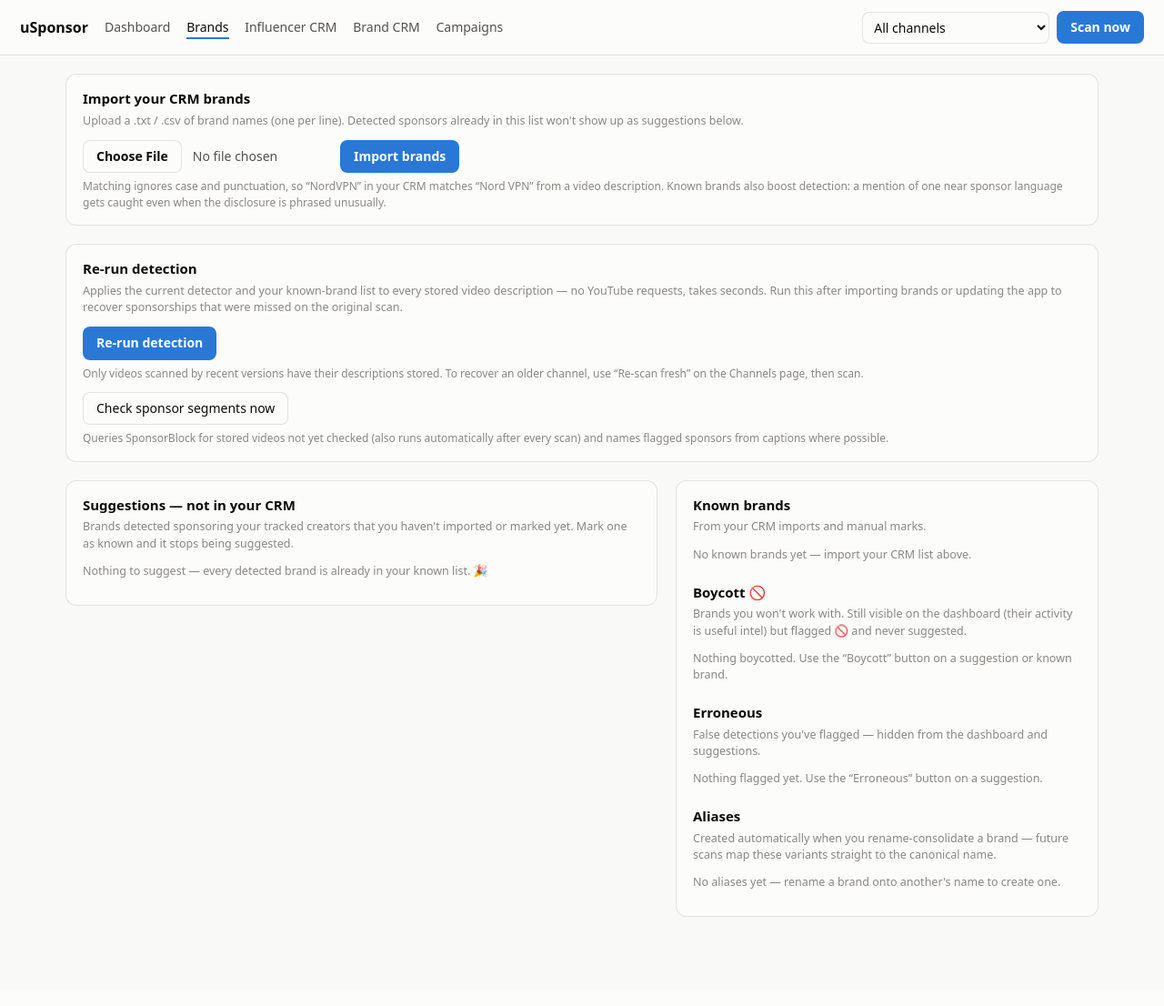
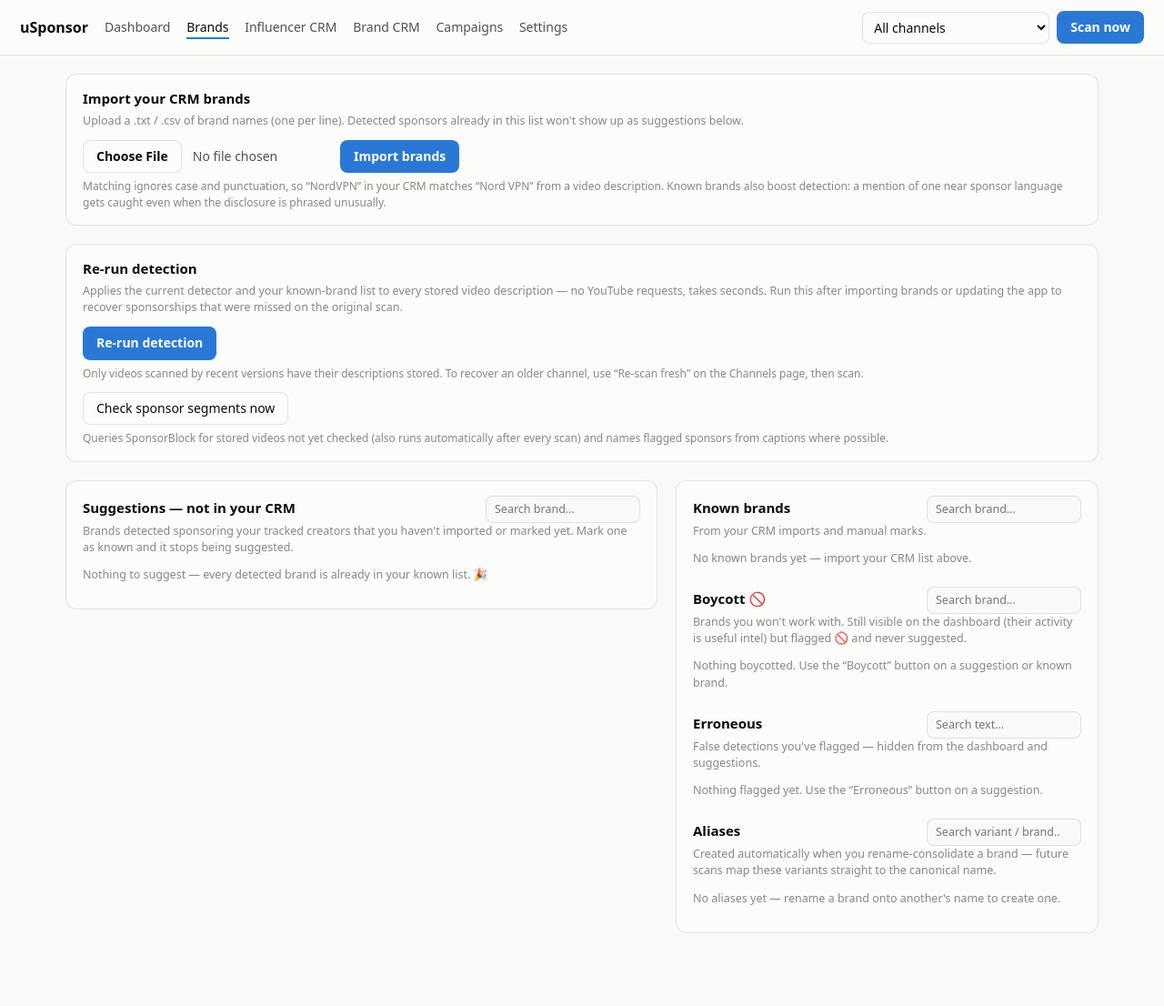
Before and after one commit to WajihQ/uSponsor, a Flask app: page /brands in a window 1280 px wide. Shown: the whole page at 91% size. Before the commit the page ends 1008 px from the top, so only its background shows below. Run offline with Flask 3, Linux system fonts and the light colour scheme; data that the repository does not hold is empty.

Commit message:
Add Settings page; harden cookie handling; auto-classify known brands; add search filters to Brands tab
- New /settings page consolidates Gmail/Instantly sync cards (moved off Influencer/Brand CRM tabs) and shows scan cookie status.
- Detect a corrupt/truncated cookies.txt (can happen on interrupted upload or unclean shutdown) and fall back to unauthenticated scanning instead of hard-failing every request; surface the state in the UI.
- Brand CRM adds/edits now auto-mark a brand 'known' via db.ensure_known_brand, so it stops showing as a suggestion without a manual checkmark.
- Gmail sync heartbeat runs an immediate sync on start, not just after the first interval, so short sessions still get one.
- Brands tab: per-section search filters (q_sug/q_known/q_err/q_boy/q_rec/q_mon) and alias search.

```diff
--- a/app.py
+++ b/app.py
@@ -397,9 +397,9 @@ def crm_influencers():
     return render_template(
         "crm_influencers.html", rows=rows, statuses=statuses, counts=counts,
         avg_views=avg_views, scanned=scanned, cookies=scraper.cookies_active(),
+        cookies_broken=scraper.cookies_broken(),
         status_options=_status_options(statuses, _INFL_STATUS_DEFAULTS),
         f_status=f_status, f_revisit=f_revisit, q=q, sort=sort, scan=scraper.STATE,
-        gmail=gmail_sync.status(), instantly=instantly.status(),
     )
 
 
@@ -526,7 +526,6 @@ def crm_brands():
         "crm_brands.html", rows=rows, statuses=statuses, niches=niches, counts=counts,
         status_options=_status_options(statuses, _BRAND_STATUS_DEFAULTS),
         f_status=f_status, f_niche=f_niche, q=q, sort=sort, scan=scraper.STATE,
-        gmail=gmail_sync.status(), instantly=instantly.status(),
     )
 
 
@@ -558,6 +557,9 @@ def crm_brands_add():
         conn.execute(
             f"INSERT INTO brand_leads ({', '.join(cols)}) VALUES ({placeholders})", vals
         )
+        brand = request.form.get("brand", "").strip()
+        if brand:
+            db.ensure_known_brand(conn, brand)
         conn.commit()
     finally:
         conn.close()
@@ -577,6 +579,8 @@ def crm_brands_edit(bid):
     conn = db.connect()
     try:
         conn.execute(f"UPDATE brand_leads SET {', '.join(sets)} WHERE id = ?", (*args, bid))
+        if request.form.get("brand", "").strip():
+            db.ensure_known_brand(conn, request.form["brand"].strip())
         conn.commit()
     finally:
         conn.close()
@@ -594,11 +598,19 @@ def crm_brands_delete(bid):
     return _done("Brand lead removed.", endpoint="crm_brands")
 
 
+@app.route("/settings")
+def settings():
+    return render_template(
+        "settings.html", scan=scraper.STATE,
+        gmail=gmail_sync.status(), instantly=instantly.status(),
+    )
+
+
 @app.route("/crm/gmail/sync", methods=["POST"])
 def gmail_sync_now():
     started = gmail_sync.start_sync_in_background(authoritative=False)
     return _done("Gmail sync started." if started else "A sync is already running.",
-                 "ok" if started else "err", endpoint="crm_influencers")
+                 "ok" if started else "err", endpoint="settings")
 
 
 @app.route("/crm/gmail/resync", methods=["POST"])
@@ -606,7 +618,7 @@ def gmail_resync():
     started = gmail_sync.start_sync_in_background(authoritative=True)
     return _done("Full Gmail resync started — reads all sent mail." if started
                  else "A sync is already running.",
-                 "ok" if started else "err", endpoint="crm_influencers")
+                 "ok" if started else "err", endpoint="settings")
 
 
 @app.route("/crm/gmail/status")
@@ -618,7 +630,7 @@ def gmail_status():
 def instantly_sync_now():
     started = instantly.start_sync_in_background()
     return _done("Instantly sync started." if started else "A sync is already running.",
-                 "ok" if started else "err", endpoint="crm_brands")
+                 "ok" if started else "err", endpoint="settings")
 
 
 @app.route("/crm/instantly/status")
@@ -647,6 +659,14 @@ def _pageof(rows, arg, per=50):
     pages = max((len(rows) + per - 1) // per, 1)
     p = min(p, pages)
     return rows[(p - 1) * per : p * per], p, pages
+
+
+def _search(rows, arg, field="name"):
+    """Filter rows to those whose `field` contains the query-string `arg` (case-insensitive)."""
+    term = request.args.get(arg, "").strip().lower()
+    if not term:
+        return rows
+    return [r for r in rows if term in (r[field] or "").lower()]
 
 
 @app.route("/brands")
@@ -710,18 +730,26 @@ def brands():
             {**dict(r), "t": int(json.loads(r["sb_segments"] or "[[0,0]]")[0][0])}
             for r in review
         ]
+        if q := request.args.get("q_alias", "").strip().lower():
+            alias_rows = [
+                a for a in alias_rows
+                if q in a["alias_key"].lower() or q in a["canonical"].lower()
+            ]
     finally:
         conn.close()
     return render_template(
         "brands.html",
-        suggestions=_pageof(suggestions, "p_sug"),
-        known=_pageof(known, "p_known"),
-        erroneous=_pageof(erroneous, "p_err"),
-        boycott=_pageof(boycott, "p_boy"),
-        recent=_pageof(recent, "p_rec", per=25),
-        monthly=_pageof(monthly, "p_mon", per=25),
+        suggestions=_pageof(_search(suggestions, "q_sug"), "p_sug"),
+        known=_pageof(_search(known, "q_known"), "p_known"),
+        erroneous=_pageof(_search(erroneous, "q_err"), "p_err"),
+        boycott=_pageof(_search(boycott, "q_boy"), "p_boy"),
+        recent=_pageof(_search(recent, "q_rec"), "p_rec", per=25),
+        monthly=_pageof(_search(monthly, "q_mon"), "p_mon", per=25),
         alias_rows=alias_rows, review=review,
         page_url=lambda arg, p: url_for("brands", **{**request.args.to_dict(), arg: p}),
+        clear_url=lambda qarg, parg: url_for(
+            "brands", **{k: v for k, v in request.args.to_dict().items() if k not in (qarg, parg)}
+        ),
         scan=scraper.STATE,
     )
 
--- a/templates/base.html
+++ b/templates/base.html
@@ -146,6 +146,7 @@ tbody.addrow.hidden { display:none; }        /* collapsed until "+ Add contact"
     <a href="{{ url_for('crm_influencers') }}" class="{{ 'active' if request.endpoint == 'crm_influencers' }}">Influencer CRM</a>
     <a href="{{ url_for('crm_brands') }}" class="{{ 'active' if request.endpoint == 'crm_brands' }}">Brand CRM</a>
     <a href="{{ url_for('campaigns_page') }}" class="{{ 'active' if request.endpoint == 'campaigns_page' }}">Campaigns</a>
+    <a href="{{ url_for('settings') }}" class="{{ 'active' if request.endpoint == 'settings' }}">Settings</a>
   </nav>
   <span class="spacer"></span>
   <span id="scanStatus">{% if scan.running %}<span class="dot"></span>{{ 'Backfilling' if scan.mode == 'backfill' else 'Scanning' }} {{ scan.current }} ({{ scan.done }}/{{ scan.total }})…{% endif %}</span>
--- a/templates/brands.html
+++ b/templates/brands.html
@@ -24,6 +24,14 @@ a.see:hover { opacity:1; background:var(--chip-bg); text-decoration:none; }
 .pager { display:flex; gap:14px; align-items:center; margin-top:10px; font-size:13px; color:var(--ink-2); }
 .pager a { font-weight:600; }
 .pager .dis { color:var(--muted); }
+.whead { display:flex; align-items:baseline; gap:10px; flex-wrap:wrap; justify-content:space-between; }
+.whead h2 { margin:0; }
+.wsearch-form { display:flex; align-items:center; gap:5px; }
+.wsearch { font:inherit; font-size:12.5px; padding:5px 9px; border:1px solid var(--ring);
+  border-radius:8px; background:var(--page); color:var(--ink); width:170px; }
+.wsearch:focus { border-color:var(--accent); outline:none; }
+.wsearch-clear { font-size:12px; opacity:.55; padding:2px 4px; }
+.wsearch-clear:hover { opacity:1; }
 {% endblock %}
 
 {% macro pager(arg, page, pages) %}
@@ -36,6 +44,15 @@ a.see:hover { opacity:1; background:var(--chip-bg); text-decoration:none; }
     {% else %}<span class="dis">Next ›</span>{% endif %}
   </div>
   {% endif %}
+{% endmacro %}
+
+{% macro search_box(qarg, page_arg, placeholder) %}
+  {% set value = request.args.get(qarg, '') %}
+  <form method="get" action="{{ url_for('brands') }}" class="wsearch-form">
+    {% for k, v in request.args.items() %}{% if k != qarg and k != page_arg %}<input type="hidden" name="{{ k }}" value="{{ v }}">{% endif %}{% endfor %}
+    <input type="search" name="{{ qarg }}" value="{{ value }}" placeholder="{{ placeholder }}" class="wsearch">
+    {% if value %}<a href="{{ clear_url(qarg, page_arg) }}" class="wsearch-clear" title="Clear search">✕</a>{% endif %}
+  </form>
 {% endmacro %}
 
 {% macro rename_form(key, name) %}
@@ -143,8 +160,12 @@ a.see:hover { opacity:1; background:var(--chip-bg); text-decoration:none; }
 
 {% if rec %}
 <div class="card" style="border-left:3px solid var(--accent)">
-  <h2>Recent suggestions — sponsored this week, not in your CRM</h2>
+  <div class="whead">
+    <h2>Recent suggestions — sponsored this week, not in your CRM</h2>
+    {{ search_box('q_rec', 'p_rec', 'Search brand…') }}
+  </div>
   <p class="sub">Fresh leads: brands that appeared in the last 7 days of uploads and aren't in your known list.</p>
+  <div data-page="recent">
   <div class="scroll">
     <table>
       <tr><th>Brand</th><th>Sponsorships (7 days)</th><th>Creators</th><th>Last seen</th><th></th></tr>
@@ -160,15 +181,20 @@ a.see:hover { opacity:1; background:var(--chip-bg); text-decoration:none; }
     </table>
   </div>
   {{ pager('p_rec', rec_p, rec_pp) }}
+  </div>
 </div>
 {% endif %}
 
 {% set mon, mon_p, mon_pp = monthly %}
 {% if mon %}
 <div class="card">
-  <h2>Most active brands — last 30 days</h2>
+  <div class="whead">
+    <h2>Most active brands — last 30 days</h2>
+    {{ search_box('q_mon', 'p_mon', 'Search brand…') }}
+  </div>
   <p class="sub">Who's spending in your niches right now, busiest first. ✓ = in your CRM, 🚫 = boycotted;
      unmarked rows are new brands you could pitch.</p>
+  <div data-page="monthly">
   <div class="scroll">
     <table>
       <tr><th>Brand</th><th>Sponsorships (30 days)</th><th>Creators</th><th>Last seen</th><th></th></tr>
@@ -188,14 +214,19 @@ a.see:hover { opacity:1; background:var(--chip-bg); text-decoration:none; }
     </table>
   </div>
   {{ pager('p_mon', mon_p, mon_pp) }}
+  </div>
 </div>
 {% endif %}
 
 <div class="two">
   <div class="card">
-    <h2>Suggestions — not in your CRM</h2>
+    <div class="whead">
+      <h2>Suggestions — not in your CRM</h2>
+      {{ search_box('q_sug', 'p_sug', 'Search brand…') }}
+    </div>
     <p class="sub">Brands detected sponsoring your tracked creators that you haven't imported or
        marked yet. Mark one as known and it stops being suggested.</p>
+    <div data-page="sug">
     {% if sug %}
     <div class="scroll">
       <table>
@@ -215,11 +246,16 @@ a.see:hover { opacity:1; background:var(--chip-bg); text-decoration:none; }
     {% else %}
       <p class="sub">Nothing to suggest — every detected brand is already in your known list. 🎉</p>
     {% endif %}
+    </div>
   </div>
 
   <div class="card">
-    <h2>Known brands</h2>
+    <div class="whead">
+      <h2>Known brands</h2>
+      {{ search_box('q_known', 'p_known', 'Search brand…') }}
+    </div>
     <p class="sub">From your CRM imports and manual marks.</p>
+    <div data-page="known">
     {% if kn %}
     <div class="scroll">
       <table>
@@ -248,10 +284,15 @@ a.see:hover { opacity:1; background:var(--chip-bg); text-decoration:none; }
     {% else %}
       <p class="sub">No known brands yet — import your CRM list above.</p>
     {% endif %}
+    </div>
 
-    <h2 style="margin-top:22px">Boycott 🚫</h2>
+    <div class="whead" style="margin-top:22px">
+      <h2>Boycott 🚫</h2>
+      {{ search_box('q_boy', 'p_boy', 'Search brand…') }}
+    </div>
     <p class="sub">Brands you won't work with. Still visible on the dashboard (their activity is
        useful intel) but flagged 🚫 and never suggested.</p>
+    <div data-page="boycott">
     {% if boy %}
     <div class="scroll">
       <table>
@@ -273,9 +314,14 @@ a.see:hover { opacity:1; background:var(--chip-bg); text-decoration:none; }
     {% else %}
       <p class="sub">Nothing boycotted. Use the “Boycott” button on a suggestion or known brand.</p>
     {% endif %}
+    </div>
 
-    <h2 style="margin-top:22px">Erroneous</h2>
+    <div class="whead" style="margin-top:22px">
+      <h2>Erroneous</h2>
+      {{ search_box('q_err', 'p_err', 'Search text…') }}
+    </div>
     <p class="sub">False detections you've flagged — hidden from the dashboard and suggestions.</p>
+    <div data-page="erroneous">
     {% if err %}
     <div class="scroll">
       <table>
@@ -297,8 +343,12 @@ a.see:hover { opacity:1; background:var(--chip-bg); text-decoration:none; }
     {% else %}
       <p class="sub">Nothing flagged yet. Use the “Erroneous” button on a suggestion.</p>
     {% endif %}
+    </div>
 
-    <h2 style="margin-top:22px">Aliases</h2>
+    <div class="whead" style="margin-top:22px">
+      <h2>Aliases</h2>
+      {{ search_box('q_alias', '', 'Search variant / brand…') }}
+    </div>
     <p class="sub">Created automatically when you rename-consolidate a brand — future scans map
        these variants straight to the canonical name.</p>
     {% if alias_rows %}
--- a/templates/crm_brands.html
+++ b/templates/crm_brands.html
@@ -33,9 +33,6 @@ tbody.addrow .who input { display:block; margin-bottom:5px; }
     <input class="gsearch" id="brandSearch" type="text" placeholder="Search all columns…">
   </div>
 </div>
-
-{% include "_gmail_card.html" %}
-{% include "_instantly_card.html" %}
 
 <div class="card scroll">
   <table data-sheet data-search="brandSearch" data-editurl="{{ url_for('crm_brands_edit', bid=0) }}">
--- a/templates/crm_influencers.html
+++ b/templates/crm_influencers.html
@@ -43,9 +43,6 @@ tbody.addrow .who input { display:block; margin-bottom:5px; }
     <input class="gsearch" id="inflSearch" type="text" placeholder="Search all columns…">
   </div>
 </div>
-
-{% include "_gmail_card.html" %}
-{% include "_instantly_card.html" %}
 
 <div class="card scroll">
   <table data-sheet data-search="inflSearch" data-editurl="{{ url_for('crm_influencers_edit', cid=0) }}">
@@ -160,9 +157,10 @@ tbody.addrow .who input { display:block; margin-bottom:5px; }
 <div class="card">
   <h2>YouTube scan auth
     {% if cookies %}<span style="color:var(--good); font-size:13px; font-weight:600">· authenticated ({{ cookies }})</span>
+    {% elif cookies_broken %}<span style="color:var(--bad); font-size:13px; font-weight:600">· {{ cookies_broken }} is corrupt — scanning unauthenticated, re-upload below</span>
     {% else %}<span style="color:var(--bad); font-size:13px; font-weight:600">· anonymous — low rate limits</span>{% endif %}
   </h2>
-  <p class="sub">Scanning many channels anonymously trips YouTube's "confirm you're not a bot" throttle (videos come back empty). Upload your signed-in YouTube <b>cookies.txt</b> once and every scan runs authenticated with far higher limits. Export it with a browser extension like <b>Get cookies.txt LOCALLY</b> while logged in to youtube.com. Stored locally, gitignored.</p>
+  <p class="sub">Scanning many channels anonymously trips YouTube's "confirm you're not a bot" throttle (videos come back empty). Upload your signed-in YouTube <b>cookies.txt</b> once and every scan runs authenticated with far higher limits. Export it with a browser extension like <b>Get cookies.txt LOCALLY</b> while logged in to youtube.com. Stored locally, gitignored. If it ever comes back corrupt (e.g. an interrupted upload or an unclean shutdown), scans now fall back to unauthenticated instead of failing outright — this banner will say so; just re-upload a fresh export.</p>
   <div style="display:flex; gap:12px; align-items:center; flex-wrap:wrap">
     <form method="post" action="{{ url_for('scan_cookies_upload') }}" enctype="multipart/form-data" style="display:flex; gap:12px; align-items:center">
       <input type="file" name="file" accept=".txt" required>
```
Also changed, not shown: templates/settings.html (added, +11 -0 lines), tracker/db.py (+20 -0 lines), tracker/gmail_sync.py (+8 -1 lines), tracker/scraper.py (+66 -13 lines).
